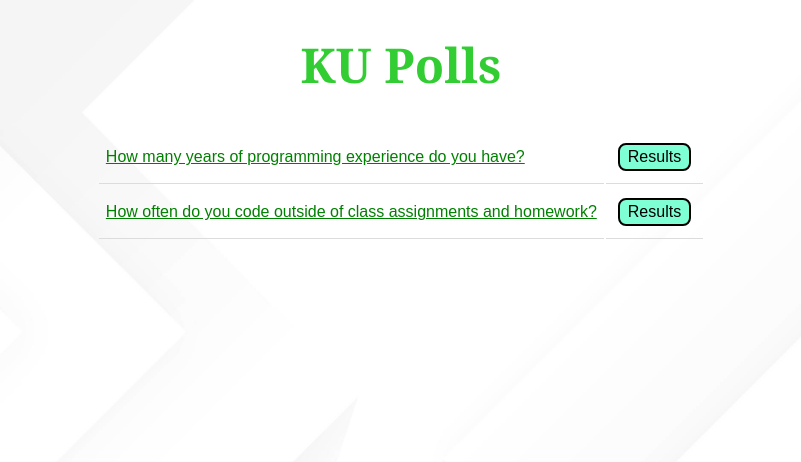
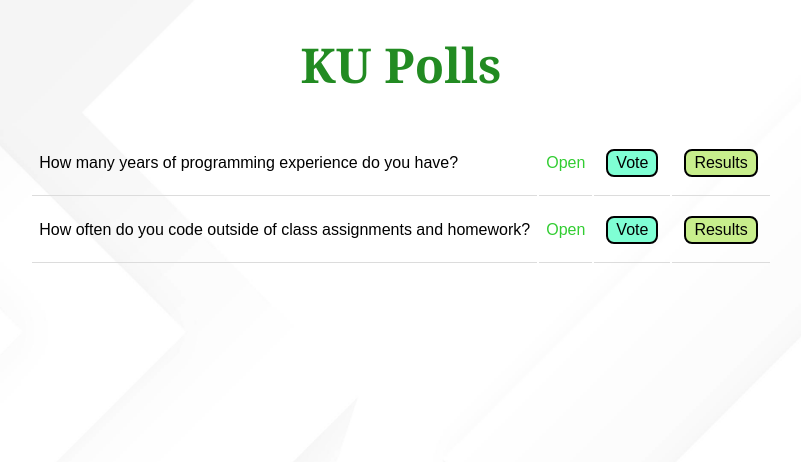
Before and after one commit to BioB3/ku-polls, a Django app: page /polls/ in a window 1280 px wide. Shown: the top 462 px of the page, without its empty margins (239-1040 px from the left). Run offline with Django 5.2, Linux system fonts and the light colour scheme; data comes from the database, SQL or seed files in the repository.

Commit message:
Add poll status and changed buttons color

```diff
--- a/polls/static/polls/style.css
+++ b/polls/static/polls/style.css
@@ -3,7 +3,6 @@ ul {
 }
 
 .button {
-  background-color: aquamarine;
   border: 2px solid black;
   border-radius: 8px;
   color: black;
@@ -16,17 +15,30 @@ ul {
   margin: 5px;
 }
 
-.center-text {
-  text-align: center;
+.vote-button {
+  background-color: aquamarine;
+}
+
+.results-button {
+  background-color: rgb(200, 238, 140);
+}
+
+.home-button {
+  background-color: aliceblue;
 }
 
 .button:hover {
-  background-color: chartreuse;
+  background-color:brown;
+  color: white;
 }
 
 .center {
   margin-left: auto;
   margin-right: auto;
+}
+
+.center-text {
+  text-align: center;
 }
 
 th {
@@ -39,10 +51,6 @@ th, td {
   border-bottom: 1px solid gainsboro;
 }
 
-td a {
-  color: green;
-}
-
 body {
   background: white url("images/background.png") no-repeat;
   background-repeat: no-repeat;
@@ -51,7 +59,7 @@ body {
 }
 
 .index-header {
-  color: limegreen;
+  color:forestgreen;
   font-size: 3em;
   font-weight: bold;
   font-family:Cambria, Cochin, Georgia, Times, 'Times New Roman', serif;
@@ -70,3 +78,9 @@ body {
   font-family:'Trebuchet MS', 'Lucida Sans Unicode',
   'Lucida Grande', 'Lucida Sans', Arial, sans-serif;
 }
+
+.end_date {
+  color:blue;
+  font-size: 1.1em;
+  font-family:'Gill Sans', 'Gill Sans MT', Calibri, 'Trebuchet MS', sans-serif;
+}
--- a/polls/templates/polls/index.html
+++ b/polls/templates/polls/index.html
@@ -24,15 +24,24 @@
   <table class="center">
     {% for question in latest_question_list %}
     <tr>
+      <td>{{question.question_text }}</td>
+      {% if question.can_vote %}
       <td>
-        <a href="{% url 'polls:detail' question.id %}">
-          {{question.question_text }}
-        </a>
+        <p style="color:limegreen;">Open</p>
       </td>
+
       <td>
-        <a href="{% url 'polls:results' question.id %}" class="button">
-          <span>Results</span>
-        </a>
+        <a href="{% url 'polls:detail' question.id %}" class="button vote-button">Vote</a>
+      </td>
+      {% else %}
+      <td>
+        <p style="color:crimson;">Closed</p>
+      </td>
+      <td></td>
+      {% endif %}
+
+      <td>
+        <a href="{% url 'polls:results' question.id %}" class="button results-button">Results</a>
       </td>
     </tr>
     {% endfor %}
--- a/polls/templates/polls/results.html
+++ b/polls/templates/polls/results.html
@@ -27,7 +27,7 @@
 </div>
 
 <div class="center-text">
-  <a href="{% url 'polls:index' %}" class="button center">Home</a>
+  <a href="{% url 'polls:index' %}" class="button center home-button">Home</a>
 </div>
 
 </html>
```
Also changed, not shown: polls/templates/polls/detail.html (+4 -3 lines).
